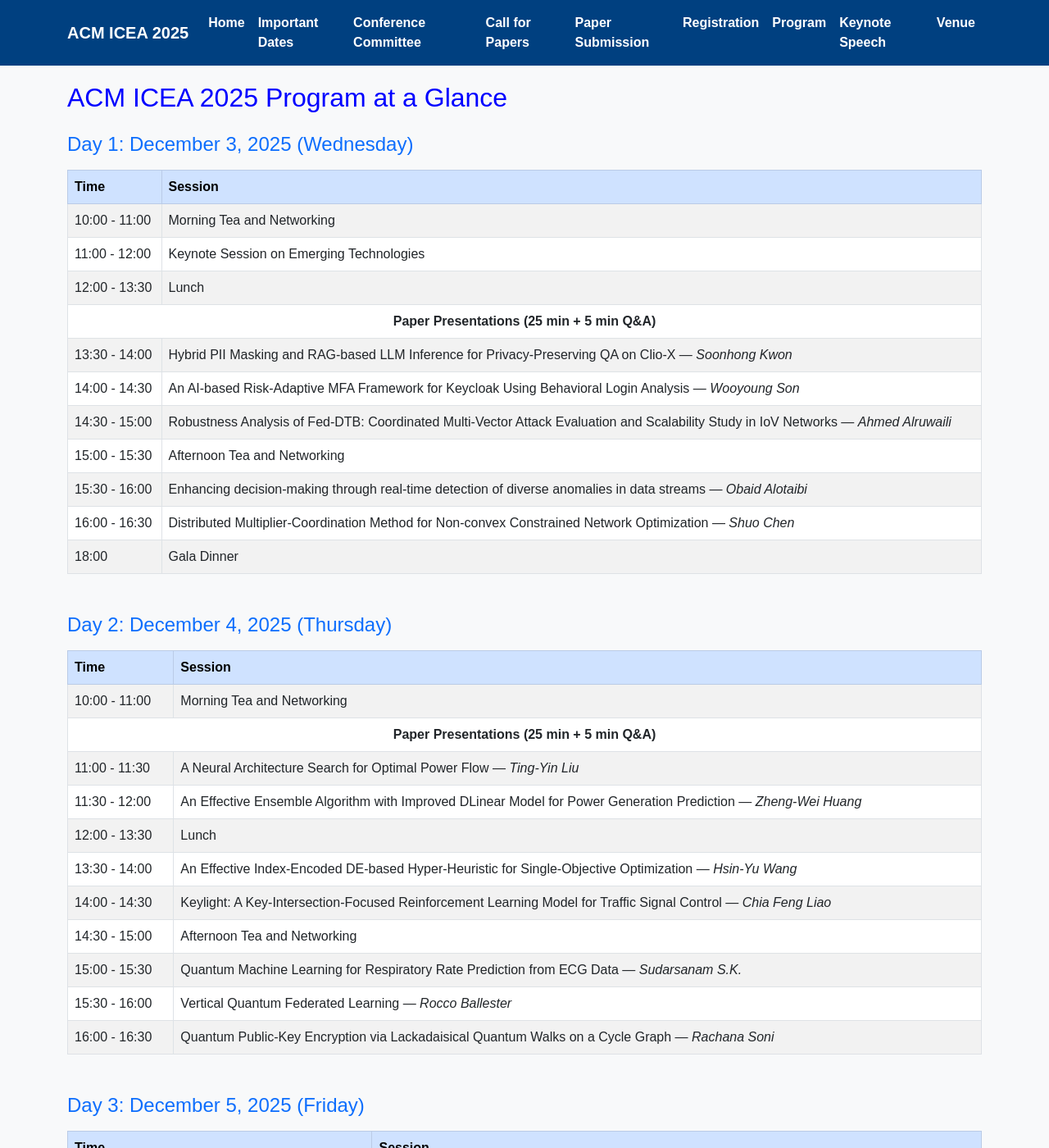
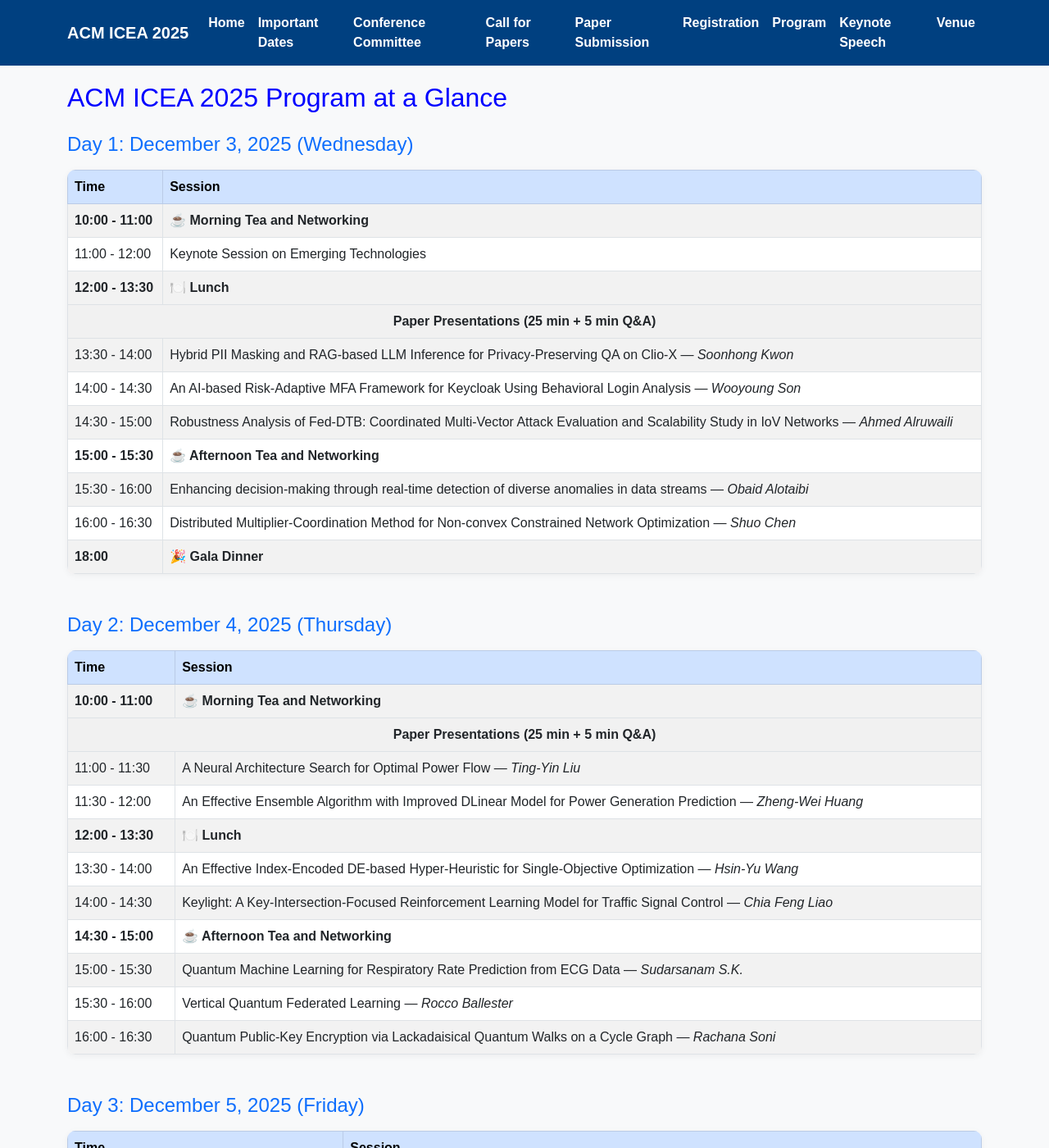
Before and after one commit to icea2025/latrobe, a Jekyll site: the page program/index.html, which Jekyll copies as it is, in a window 1280 px wide and 1400 px high. Shown: the whole window at 82% size. Built offline with Jekyll 4.4.1, drawn with Linux system fonts in a browser that asks for light colours; some of the changed text lies outside the part shown.

Commit message:
Update index.html

```diff
--- a/program/index.html
+++ b/program/index.html
@@ -56,40 +56,68 @@
     <div class="content">
       <h2 style="color: #0000ff">ACM ICEA 2025 Program at a Glance</h2>
       <div class="mt-4">
+
+  <style>
+    .session-table {
+      border-radius: 10px;
+      overflow: hidden;
+      box-shadow: 0 2px 8px rgba(0,0,0,0.05);
+    }
+    .special-session {
+      background-color: #fff8e1; /* light yellow */
+      font-weight: bold;
+    }
+    .tea-session {
+      background-color: #e8f4fc; /* light blue */
+      font-weight: bold;
+    }
+    .lunch-session {
+      background-color: #eafbea; /* light green */
+      font-weight: bold;
+    }
+    .dinner-session {
+      background-color: #fdecef; /* light pink */
+      font-weight: bold;
+    }
+    .fw-bold.text-center {
+      background-color: #f1f1f1;
+    }
+  </style>
+
   <h4 class="text-primary">Day 1: December 3, 2025 (Wednesday)</h4>
-  <table class="table table-bordered table-striped mt-3">
+  <table class="table table-bordered table-striped mt-3 session-table">
     <thead class="table-primary">
       <tr><th>Time</th><th>Session</th></tr>
     </thead>
     <tbody>
-      <tr><td>10:00 - 11:00</td><td>Morning Tea and Networking</td></tr>
+      <tr class="tea-session"><td>10:00 - 11:00</td><td>☕ Morning Tea and Networking</td></tr>
       <tr><td>11:00 - 12:00</td><td>Keynote Session on Emerging Technologies</td></tr>
-      <tr><td>12:00 - 13:30</td><td>Lunch</td></tr>
+      <tr class="lunch-session"><td>12:00 - 13:30</td><td>🍽️ Lunch</td></tr>
       <tr><td colspan="2" class="fw-bold text-center">Paper Presentations (25 min + 5 min Q&A)</td></tr>
       <tr><td>13:30 - 14:00</td><td>Hybrid PII Masking and RAG-based LLM Inference for Privacy-Preserving QA on Clio-X — <em>Soonhong Kwon</em></td></tr>
       <tr><td>14:00 - 14:30</td><td>An AI-based Risk-Adaptive MFA Framework for Keycloak Using Behavioral Login Analysis — <em>Wooyoung Son</em></td></tr>
       <tr><td>14:30 - 15:00</td><td>Robustness Analysis of Fed-DTB: Coordinated Multi-Vector Attack Evaluation and Scalability Study in IoV Networks — <em>Ahmed Alruwaili</em></td></tr>
-      <tr><td>15:00 - 15:30</td><td>Afternoon Tea and Networking</td></tr>
+      <tr class="tea-session"><td>15:00 - 15:30</td><td>☕ Afternoon Tea and Networking</td></tr>
       <tr><td>15:30 - 16:00</td><td>Enhancing decision-making through real-time detection of diverse anomalies in data streams — <em>Obaid Alotaibi</em></td></tr>
       <tr><td>16:00 - 16:30</td><td>Distributed Multiplier-Coordination Method for Non-convex Constrained Network Optimization — <em>Shuo Chen</em></td></tr>
-      <tr><td>18:00</td><td>Gala Dinner</td></tr>
+      <tr class="dinner-session"><td>18:00</td><td>🎉 Gala Dinner</td></tr>
     </tbody>
   </table>
 
   <h4 class="text-primary mt-5">Day 2: December 4, 2025 (Thursday)</h4>
-  <table class="table table-bordered table-striped mt-3">
+  <table class="table table-bordered table-striped mt-3 session-table">
     <thead class="table-primary">
       <tr><th>Time</th><th>Session</th></tr>
     </thead>
     <tbody>
-      <tr><td>10:00 - 11:00</td><td>Morning Tea and Networking</td></tr>
+      <tr class="tea-session"><td>10:00 - 11:00</td><td>☕ Morning Tea and Networking</td></tr>
       <tr><td colspan="2" class="fw-bold text-center">Paper Presentations (25 min + 5 min Q&A)</td></tr>
       <tr><td>11:00 - 11:30</td><td>A Neural Architecture Search for Optimal Power Flow — <em>Ting-Yin Liu</em></td></tr>
       <tr><td>11:30 - 12:00</td><td>An Effective Ensemble Algorithm with Improved DLinear Model for Power Generation Prediction — <em>Zheng-Wei Huang</em></td></tr>
-      <tr><td>12:00 - 13:30</td><td>Lunch</td></tr>
+      <tr class="lunch-session"><td>12:00 - 13:30</td><td>🍽️ Lunch</td></tr>
       <tr><td>13:30 - 14:00</td><td>An Effective Index-Encoded DE-based Hyper-Heuristic for Single-Objective Optimization — <em>Hsin-Yu Wang</em></td></tr>
       <tr><td>14:00 - 14:30</td><td>Keylight: A Key-Intersection-Focused Reinforcement Learning Model for Traffic Signal Control — <em>Chia Feng Liao</em></td></tr>
-      <tr><td>14:30 - 15:00</td><td>Afternoon Tea and Networking</td></tr>
+      <tr class="tea-session"><td>14:30 - 15:00</td><td>☕ Afternoon Tea and Networking</td></tr>
       <tr><td>15:00 - 15:30</td><td>Quantum Machine Learning for Respiratory Rate Prediction from ECG Data — <em>Sudarsanam S.K.</em></td></tr>
       <tr><td>15:30 - 16:00</td><td>Vertical Quantum Federated Learning — <em>Rocco Ballester</em></td></tr>
       <tr><td>16:00 - 16:30</td><td>Quantum Public-Key Encryption via Lackadaisical Quantum Walks on a Cycle Graph — <em>Rachana Soni</em></td></tr>
@@ -97,15 +125,16 @@
   </table>
 
   <h4 class="text-primary mt-5">Day 3: December 5, 2025 (Friday)</h4>
-  <table class="table table-bordered table-striped mt-3">
+  <table class="table table-bordered table-striped mt-3 session-table">
     <thead class="table-primary">
       <tr><th>Time</th><th>Session</th></tr>
     </thead>
     <tbody>
-      <tr><td>10:00 - 11:00</td><td>Morning Tea and Networking</td></tr>
-      <tr><td>11:00</td><td>Open Discussion</td></tr>
+      <tr class="tea-session"><td>10:00 - 11:00</td><td>☕ Morning Tea and Networking</td></tr>
+      <tr class="special-session"><td>11:00</td><td>💬 Open Discussion</td></tr>
     </tbody>
   </table>
+
 </div>
 
     </div>
```
